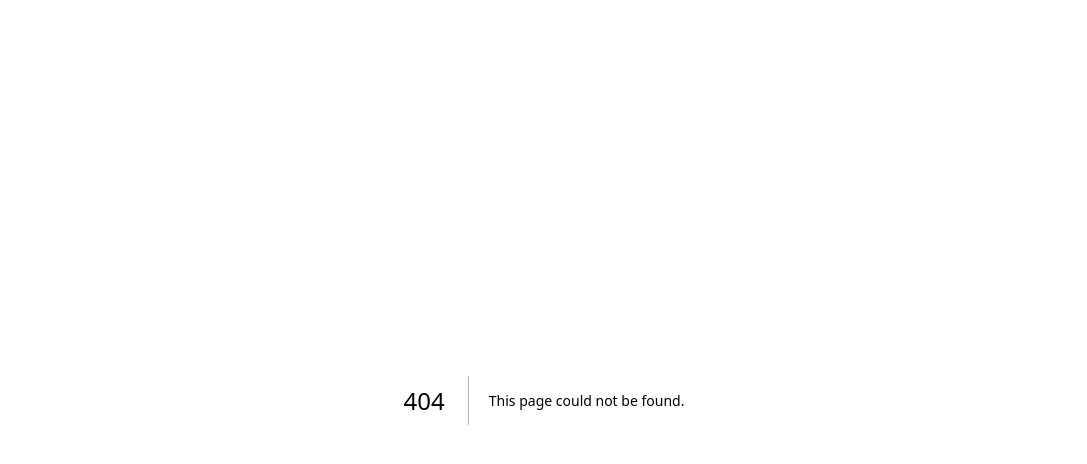
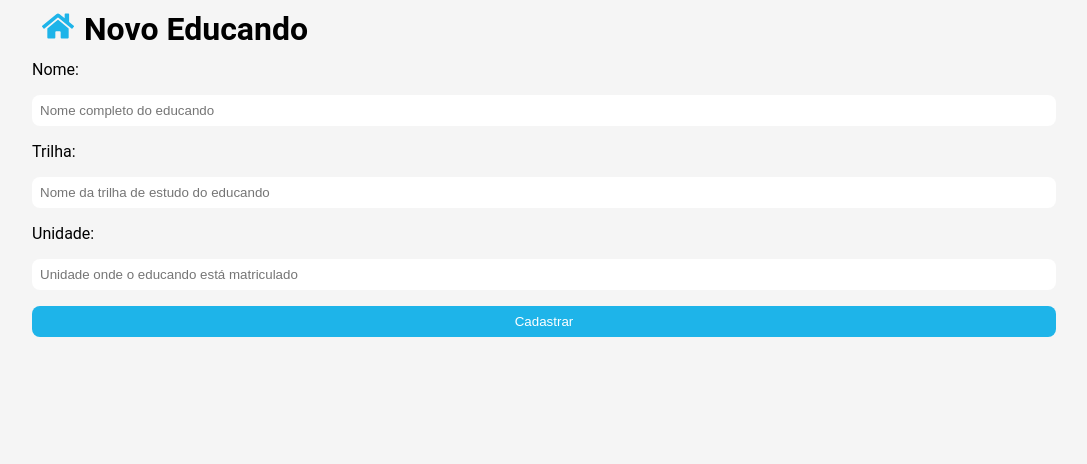
Before and after one commit to thcerutti/dashboard-insignias-paq, a Next.js app: page /novoEducando in a window 1280 px wide. Before the commit this address had no page. Shown: the top 464 px of the page, without its empty margins (96-1183 px from the left). Built offline with nearby package versions, Linux system fonts and the light colour scheme.

Commit message:
feat: permite cadastrar um educando

```diff
--- a/src/app/globals.css
+++ b/src/app/globals.css
@@ -12,4 +12,5 @@ ul {
 
 :root {
   --azul-paq: #1EB4E9;
+  --border-radius: 8px;
 }
--- /dev/null
+++ b/src/app/novoEducando/page.jsx
@@ -0,0 +1,74 @@
+"use client";
+import React, { useState } from "react";
+import axios from "axios";
+import constants from "@/constants";
+import styles from "./page.module.css";
+import { FaHome } from "react-icons/fa";
+
+export default function NovoEducando() {
+  const [nome, setNome] = useState("");
+  const [trilha, setTrilha] = useState("");
+  const [unidade, setUnidade] = useState("");
+
+  const enviarFormulario = (event) => {
+    event.preventDefault();
+    axios
+      .post(constants.endpoints.criarEducando, {
+        nome,
+        trilha,
+        unidade,
+      })
+      .then((response) => {
+        alert(response.data.message);
+        setNome("");
+        setTrilha("");
+        setUnidade("");
+      })
+      .catch((err) => {
+        alert("Erro ao enviar formulário: " + err.message);
+      });
+  };
+
+  return (
+    <div className={styles.container}>
+      <h1 className={styles.title}>
+        <a href="/">
+          <FaHome />
+        </a>
+        Novo Educando
+      </h1>
+      <form action="#">
+        <label htmlFor="nome">Nome:</label>
+        <input
+          type="text"
+          id="nome"
+          name="nome"
+          placeholder="Nome completo do educando"
+          value={nome}
+          onChange={(event) => setNome(event.target.value)}
+        />
+        <label htmlFor="trilha">Trilha:</label>
+        <input
+          type="text"
+          id="trilha"
+          name="trilha"
+          placeholder="Nome da trilha de estudo do educando"
+          value={trilha}
+          onChange={(event) => setTrilha(event.target.value)}
+        />
+        <label htmlFor="unidade">Unidade:</label>
+        <input
+          type="text"
+          id="unidade"
+          name="unidade"
+          placeholder="Unidade onde o educando está matriculado"
+          value={unidade}
+          onChange={(event) => setUnidade(event.target.value)}
+        />
+        <button type="submit" onClick={enviarFormulario}>
+          Cadastrar
+        </button>
+      </form>
+    </div>
+  );
+}
--- /dev/null
+++ b/src/app/novoEducando/page.module.css
@@ -0,0 +1,31 @@
+.container > form {
+  display: flex;
+  flex-direction: column;
+  gap: 1rem;
+}
+
+.container > h1 {
+  display: flex;
+  justify-content: flex-start;
+  margin: 10px;
+  gap: 10px;
+}
+
+.container > h1 > a > svg {
+  color: var(--azul-paq);
+}
+
+.container > form > input {
+  padding: 0.5rem;
+  border: 1px solid var(--border-color);
+  border-radius: var(--border-radius);
+}
+
+.container > form > button {
+  border-radius: var(--border-radius);
+  padding: 0.5rem;
+  background-color: var(--azul-paq);
+  color: white;
+  border: none;
+  cursor: pointer;
+}
--- a/src/constants.js
+++ b/src/constants.js
@@ -9,6 +9,7 @@ const constants = {
 
     detalheEducando: `${baseUrl}/educando`,
     educandos: `${baseUrl}/educandos`,
+    criarEducando: `${baseUrl}/educando/criar`,
   },
   charts: {
     backgroundColor: [
```
Also changed, not shown: src/app/components/ListaEducandos/ListaEducandos.jsx (+7 -1 lines), src/app/components/ListaEducandos/ListaEducandos.module.css (+11 -0 lines).
